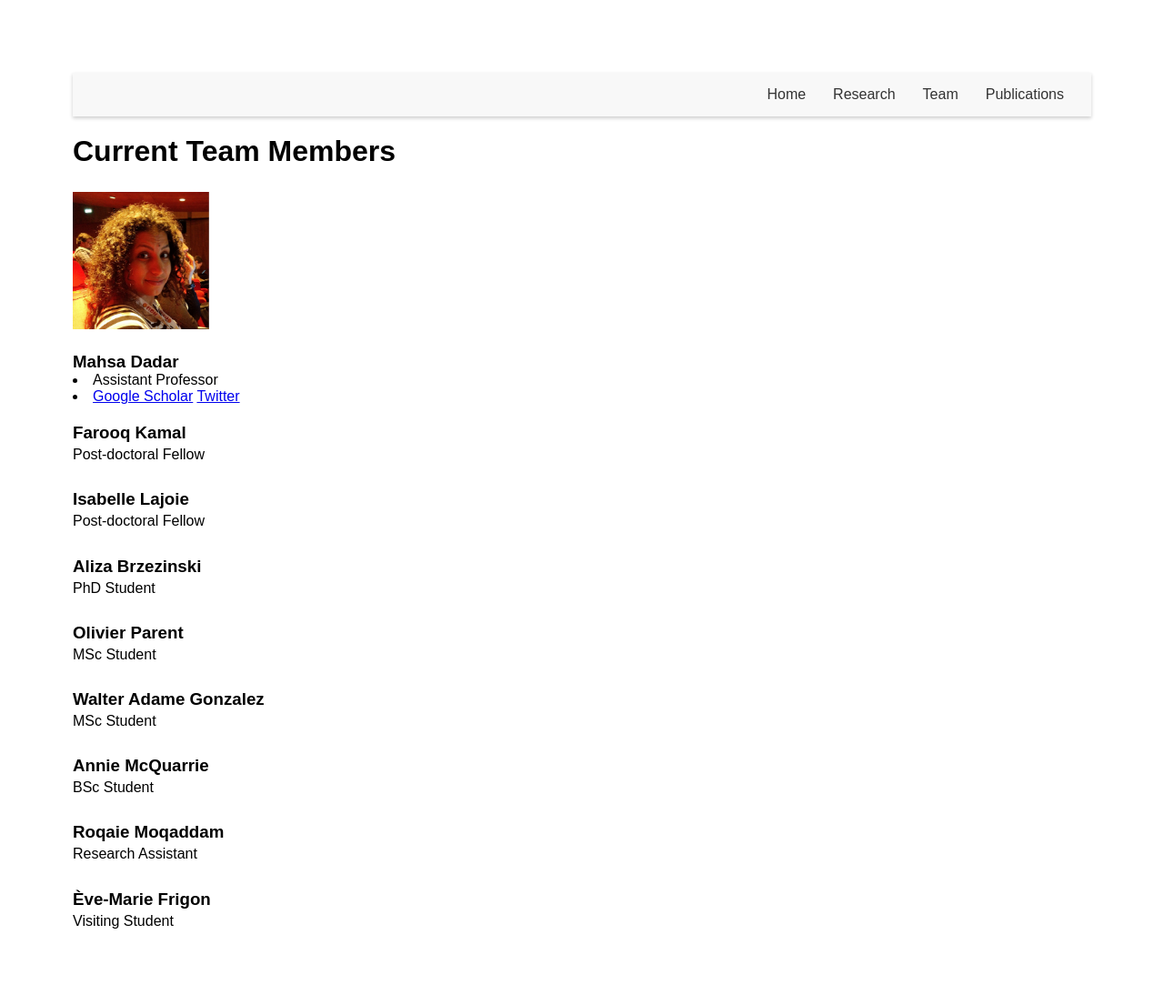
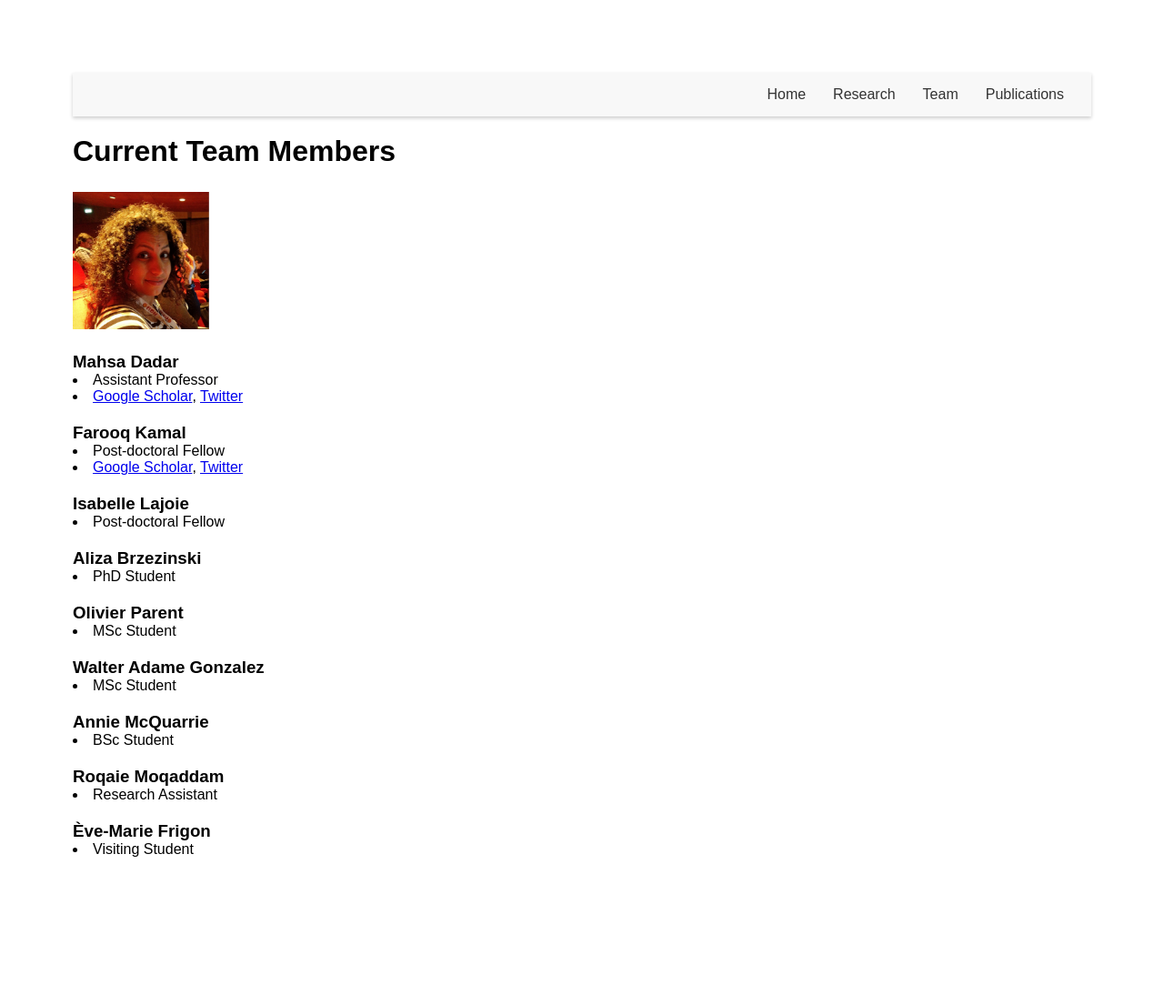
Before and after one commit to VANDAlab/VANDAlab.github.io, a Jekyll site: the page team.html, which Jekyll copies as it is, in a window 1280 px wide. Shown: the whole page at 91% size. Built offline with Jekyll 4.4.1, drawn with Linux system fonts in a browser that asks for light colours; after the commit the page ends 1023 px from its top, so only the background shows below that.

Commit message:
Update team.html

```diff
--- a/team.html
+++ b/team.html
@@ -25,7 +25,7 @@
     <img src="team/mahsa.jpg" alt="Mahsa Dadar">
         <h3>Mahsa Dadar</h3>
         <li>Assistant Professor</li>
-          <li> <a href="https://scholar.google.ca/citations?user=Kw-wT1oAAAAJ&hl=en" target="_blank">Google Scholar</a>
+          <li> <a href="https://scholar.google.ca/citations?user=Kw-wT1oAAAAJ&hl=en" target="_blank">Google Scholar</a>,
           <a href="https://twitter.com/DadarMahsa" target="_blank">Twitter</a> </li>
     </div>
 </div>
@@ -33,42 +33,44 @@
 
 <div class="person">
     <h3>Farooq Kamal</h3>
-    <p>Post-doctoral Fellow</p>
+    <li>Post-doctoral Fellow</li>
+   <li> <a href="https://scholar.google.ca/citations?user=FhnaDhAAAAAJ&hl=en" target="_blank">Google Scholar</a>,
+          <a href="https://twitter.com/KamFaro" target="_blank">Twitter</a> </li>
 </div>
 
   <div class="person">
     <h3>Isabelle Lajoie</h3>
-    <p>Post-doctoral Fellow</p>
+    <li>Post-doctoral Fellow</li>
 </div>
 
   <div class="person">
     <h3>Aliza Brzezinski</h3>
-    <p>PhD Student</p>
+    <li>PhD Student</li>
 </div>
 
   <div class="person">
     <h3>Olivier Parent</h3>
-    <p>MSc Student</p>
+    <li>MSc Student</li>
 </div>
 
     <div class="person">
     <h3>Walter Adame Gonzalez</h3>
-    <p>MSc Student</p>
+    <li>MSc Student</li>
 </div>
 
     <div class="person">
     <h3>Annie McQuarrie</h3>
-    <p>BSc Student</p>
+    <li>BSc Student</li>
 </div>
 
     <div class="person">
     <h3>Roqaie Moqaddam</h3>
-    <p>Research Assistant</p>
+    <li>Research Assistant</li>
 </div>
 
     <div class="person">
     <h3>Ève-Marie Frigon</h3>
-    <p>Visiting Student</p>
+    <li>Visiting Student</li>
 </div>
 
 </body>
```
